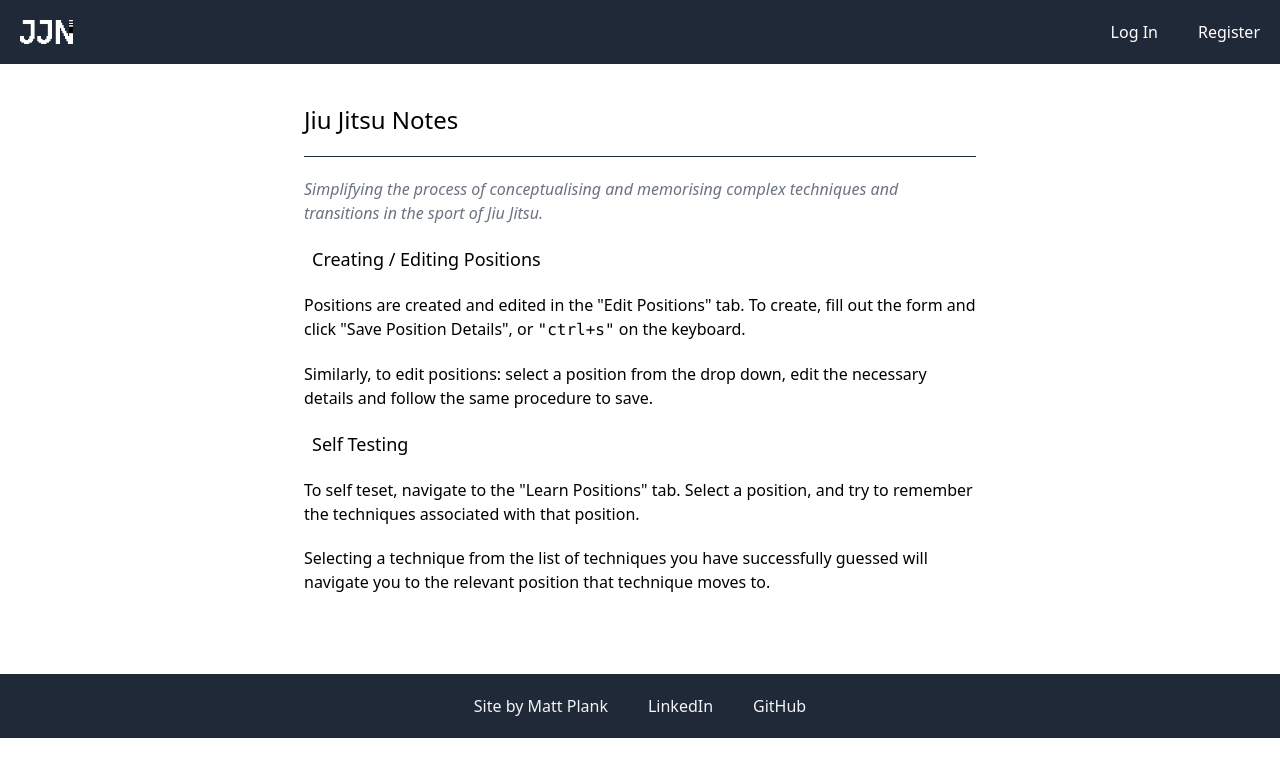
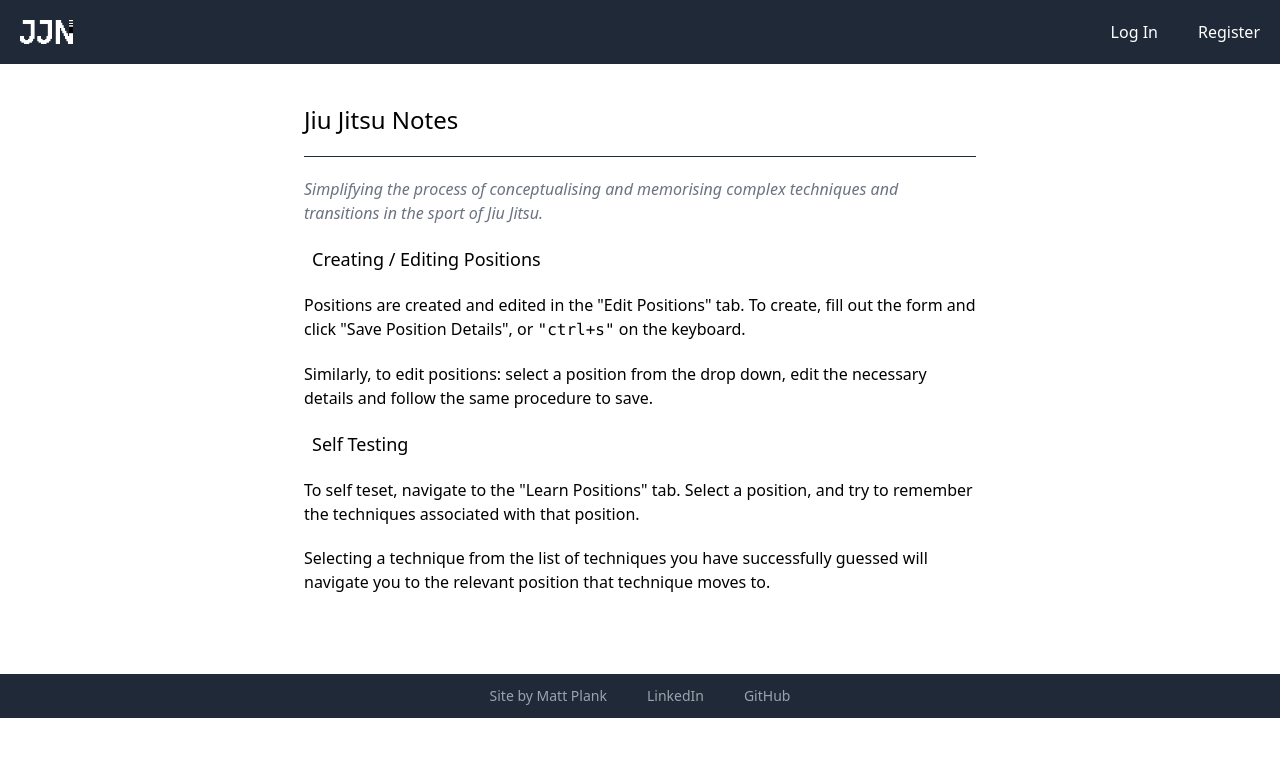
Before and after one commit to matt-plank/jiu-jitsu-notes-web, a React (Create React App) app in the folder jiu-jitsu-notes/: page / in a window 1280 px wide. Shown: the top 776 px of the page. Built offline with nearby package versions, Linux system fonts and the light colour scheme.

Commit message:
Updated footer styling

```diff
--- a/jiu-jitsu-notes/src/components/footer.js
+++ b/jiu-jitsu-notes/src/components/footer.js
@@ -1,6 +1,6 @@
 const Footer = () => {
   return (
-    <div className="w-full bg-gray-800 p-5 flex gap-10 justify-center items-center text-gray-100 mt-10">
+    <div className="w-full bg-gray-800 px-5 py-3 flex gap-10 justify-center items-center text-gray-400 mt-10 text-sm">
       <p>Site by Matt Plank</p>
       <a href="https://www.linkedin.com/in/matt-t-p/">LinkedIn</a>
       <a href="https://github.com/matt-plank">GitHub</a>
```
